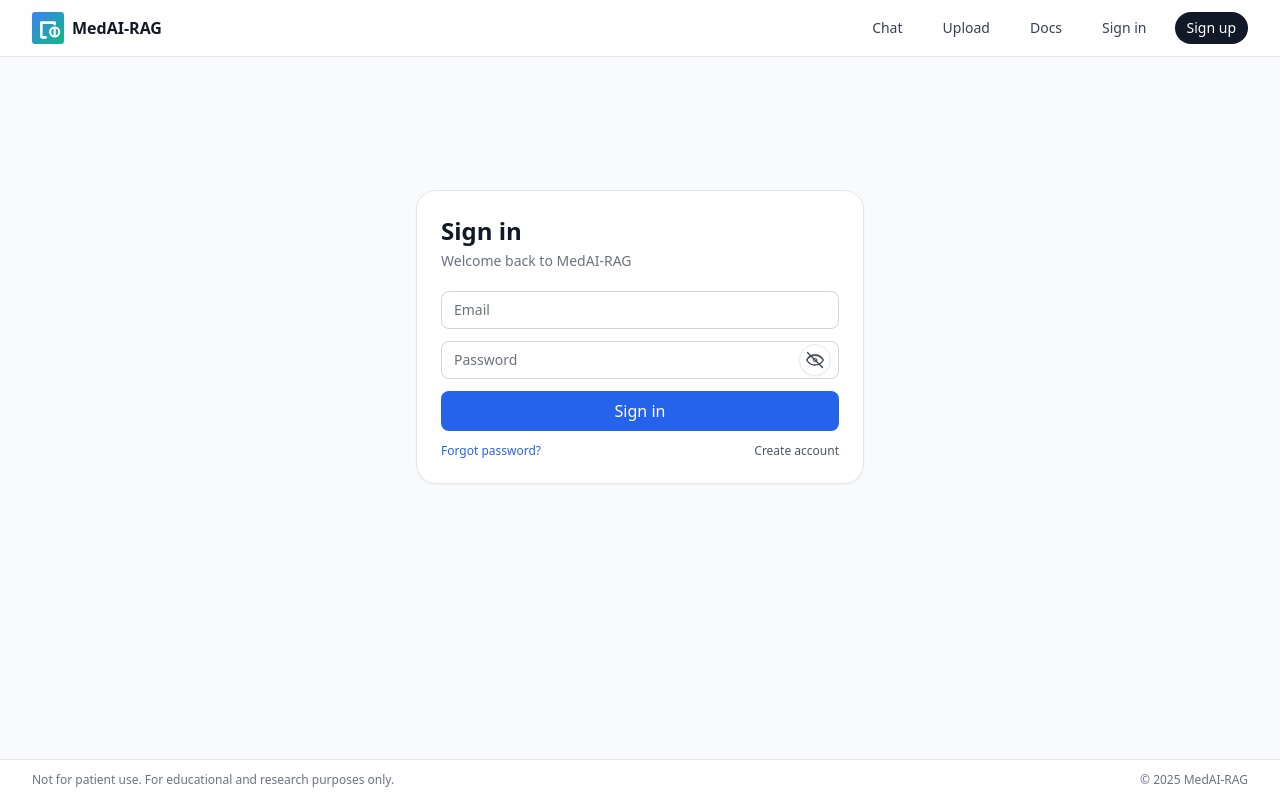
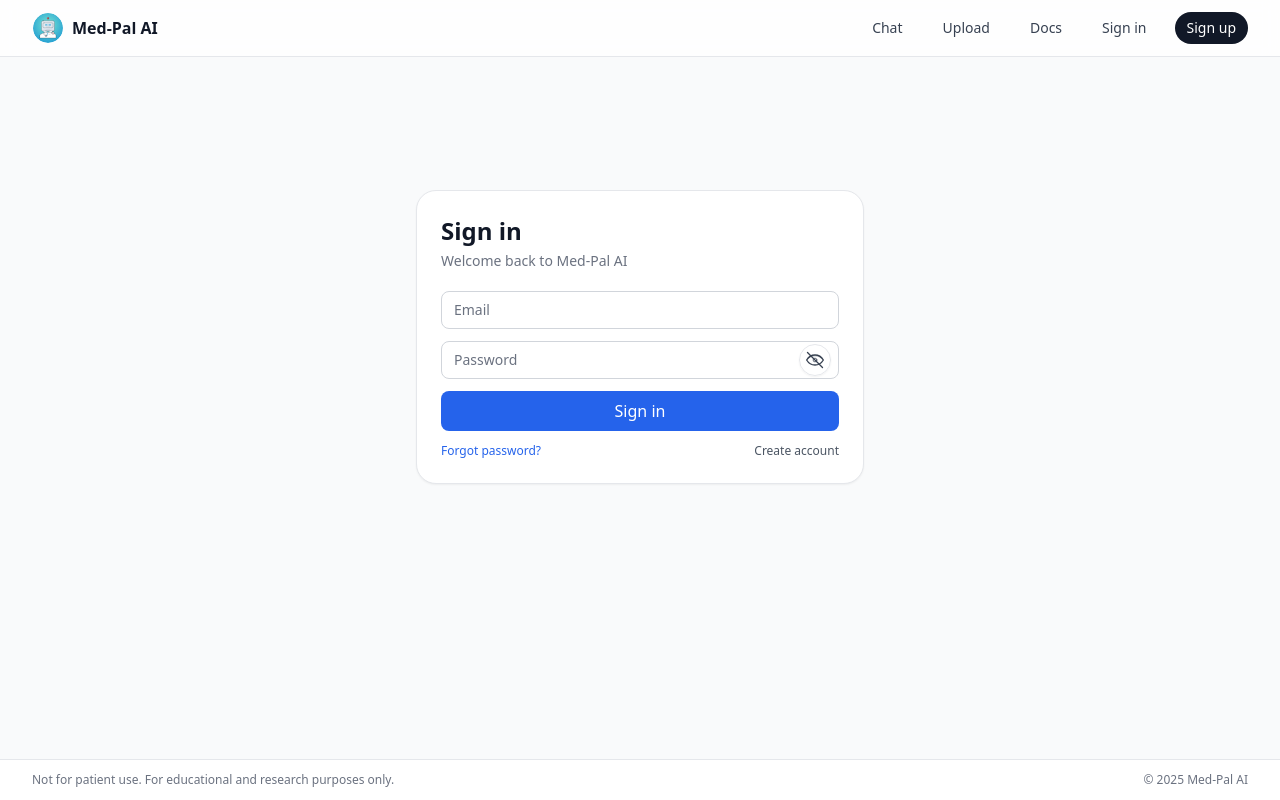
Before and after one commit to Ashilman25/MedAI, a React (Vite) app in the folder medai-rag-frontend/: page /signin in a window 1280 px wide. Built offline with nearby package versions, Linux system fonts and the light colour scheme; no server answers.

Commit message:
Updated frontend for prod ready, including updating titles, icons, etc

```diff
--- a/medai-rag-frontend/index.html
+++ b/medai-rag-frontend/index.html
@@ -3,7 +3,7 @@
   <head>
     <meta charset="UTF-8" />
     <meta name="viewport" content="width=device-width, initial-scale=1.0" />
-    <title>MedAI‑RAG — Medical AI Assistant</title>
+    <title>Med-Pal AI — Medical AI Assistant</title>
   </head>
   <body class="bg-gray-50">
     <div id="root"></div>
--- a/medai-rag-frontend/src/App.jsx
+++ b/medai-rag-frontend/src/App.jsx
@@ -19,7 +19,7 @@ export default function App() {
         <div className='mx-auto max-w-7xl px-4 sm:px-6 lg:px-8 h-14 flex items-center justify-between'>
           <Link to='/' className='flex items-center gap-2'>
             <img src={Logo} alt='MedAI-RAG' className='h-8 w-8'/>
-            <span className='font-semibold'>MedAI-RAG</span>
+            <span className='font-semibold'>Med-Pal AI</span>
           </Link>
           <div className='flex items-center gap-4 text-sm'>
             <Link to='/chat' className={navCls(pathname==='/chat')}>Chat</Link>
@@ -48,7 +48,7 @@ export default function App() {
       <footer className='border-t border-gray-200 bg-white text-xs text-gray-500'>
         <div className='mx-auto max-w-7xl px-4 sm:px-6 lg:px-8 py-3 flex items-center justify-between'>
           <p>Not for patient use. For educational and research purposes only.</p>
-          <p>© {new Date().getFullYear()} MedAI-RAG</p>
+          <p>© {new Date().getFullYear()} Med-Pal AI</p>
         </div>
       </footer>
     </div>
--- a/medai-rag-frontend/src/components/Landing/PreviewWindow.jsx
+++ b/medai-rag-frontend/src/components/Landing/PreviewWindow.jsx
@@ -61,7 +61,7 @@ function GuestPreview() {
               title="Start chatting — try guest mode!"
               className="mt-6 rounded-xl border border-gray-200 bg-gray-50 px-4 py-2 text-sm text-gray-400"
             >
-              Message MedAI (preview)
+              Message Med-Pal AI (preview)
             </div>
             <div className="text-xs text-gray-500 mt-1 animate-pulse">
               💬 Sign in to save your medical Q&A sessions.
@@ -175,7 +175,7 @@ function UserPreview() {
 
             {/* Disabled input hint for parity with guest */}
             <div className="mt-6 rounded-xl border border-gray-200 bg-gray-50 px-4 py-2 text-sm text-gray-400">
-              Message MedAI (preview)
+              Message Med-Pal AI (preview)
             </div>
             <div className="text-xs text-gray-500 mt-1">
               Your chats are saved when you're signed in.
--- a/medai-rag-frontend/src/pages/Chat.jsx
+++ b/medai-rag-frontend/src/pages/Chat.jsx
@@ -435,7 +435,7 @@ export default function Chat() {
         {/* Main chat (always the middle area when signed-in; left area when guest) */}
         <div className='rounded-2xl border border-gray-200 bg-white shadow-card flex flex-col h-[calc(100vh-200px)] print-area'>
           <header className='px-4 py-3 border-b border-gray-100 sticky top-0 bg-white z-10'>
-            <div className='font-semibold'>Ask MedAI</div>
+            <div className='font-semibold'>Ask Med-Pal AI</div>
             {!user && (
               <div className='mt-2 rounded-lg border border-amber-200 bg-amber-50 px-3 py-2 text-xs text-amber-900'>
                 Guest mode: local-only history. <a href="/signin" className="underline">Sign in</a> for cloud-saved chats.
--- a/medai-rag-frontend/src/pages/Landing.jsx
+++ b/medai-rag-frontend/src/pages/Landing.jsx
@@ -14,7 +14,7 @@ export default function Landing() {
       <div className="space-y-6">
         <div className="inline-flex items-center gap-3">
           <img src={Logo} alt="logo" className="h-10 w-10" />
-          <h1 className="text-3xl font-bold">MedAI-RAG</h1>
+          <h1 className="text-3xl font-bold">Med-Pal AI</h1>
         </div>
         <p className="text-gray-700 text-lg">
           Your AI-powered medical reference assistant with grounded, cited answers.
--- a/medai-rag-frontend/src/pages/SignIn.jsx
+++ b/medai-rag-frontend/src/pages/SignIn.jsx
@@ -63,7 +63,7 @@ export default function SignIn() {
         className="w-full max-w-md rounded-2xl border border-gray-200 bg-white p-6 shadow-sm"
       >
         <h1 className="text-2xl font-semibold text-gray-900">Sign in</h1>
-        <p className="mt-1 text-sm text-gray-500">Welcome back to MedAI-RAG</p>
+        <p className="mt-1 text-sm text-gray-500">Welcome back to Med-Pal AI</p>
 
         <form onSubmit={handleSubmit} className="mt-5 space-y-3">
           <input
--- a/medai-rag-frontend/src/pages/SignUp.jsx
+++ b/medai-rag-frontend/src/pages/SignUp.jsx
@@ -35,7 +35,7 @@ export default function SignUp() {
         className="w-full max-w-md rounded-2xl border border-gray-200 bg-white p-6 shadow-sm"
       >
         <h1 className="text-2xl font-semibold text-gray-900">Create account</h1>
-        <p className="mt-1 text-sm text-gray-500">Join MedAI-RAG</p>
+        <p className="mt-1 text-sm text-gray-500">Join Med-Pal AI</p>
 
         <form onSubmit={handleSubmit} className="mt-5 space-y-3">
           <input
--- a/medai-rag-frontend/src/print/ExportView.jsx
+++ b/medai-rag-frontend/src/print/ExportView.jsx
@@ -57,7 +57,7 @@ export function ExportView({ chatId, title, messages }) {
     <div className="print-wrap">
       {/* Cover */}
       <section className="cover">
-        <div className="app">MedAI — Chat Export</div>
+        <div className="app">Med-Pal AI — Chat Export</div>
         <h1 className="title">{safeTitle}</h1>
         <div className="meta">
           <div><strong>Chat ID:</strong> <code>{chatId || 'N/A'}</code></div>
@@ -71,7 +71,7 @@ export function ExportView({ chatId, title, messages }) {
 
       {/* Optional header for subsequent pages (MVP: appears once; Chrome lacks true running headers) */}
       <div className="running-header">
-        MedAI — Chat Export • {safeTitle}
+        Med-Pal AI — Chat Export • {safeTitle}
       </div>
 
       {/* Thread */}
```
Also changed, not shown: medai-rag-frontend/src/assets/logo.svg, medai-rag-frontend/src/assets/logo2.svg (added).
